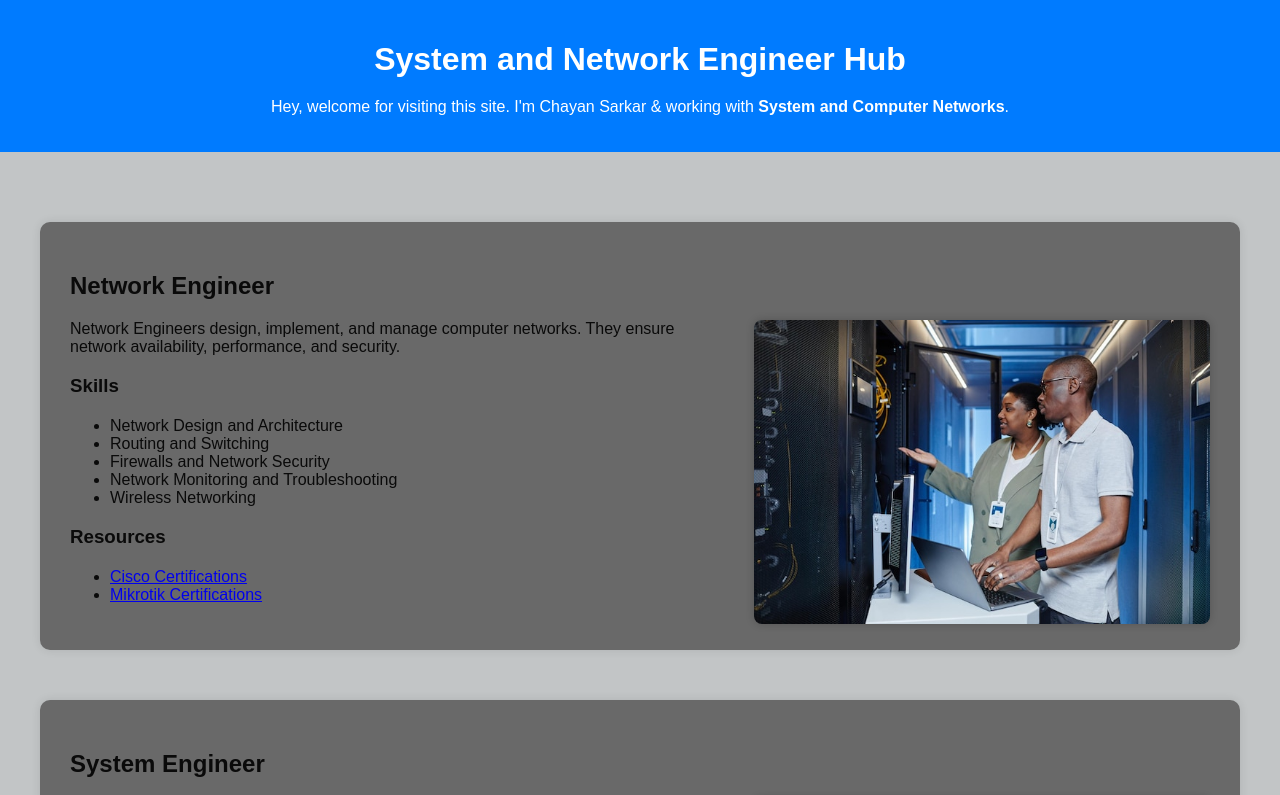
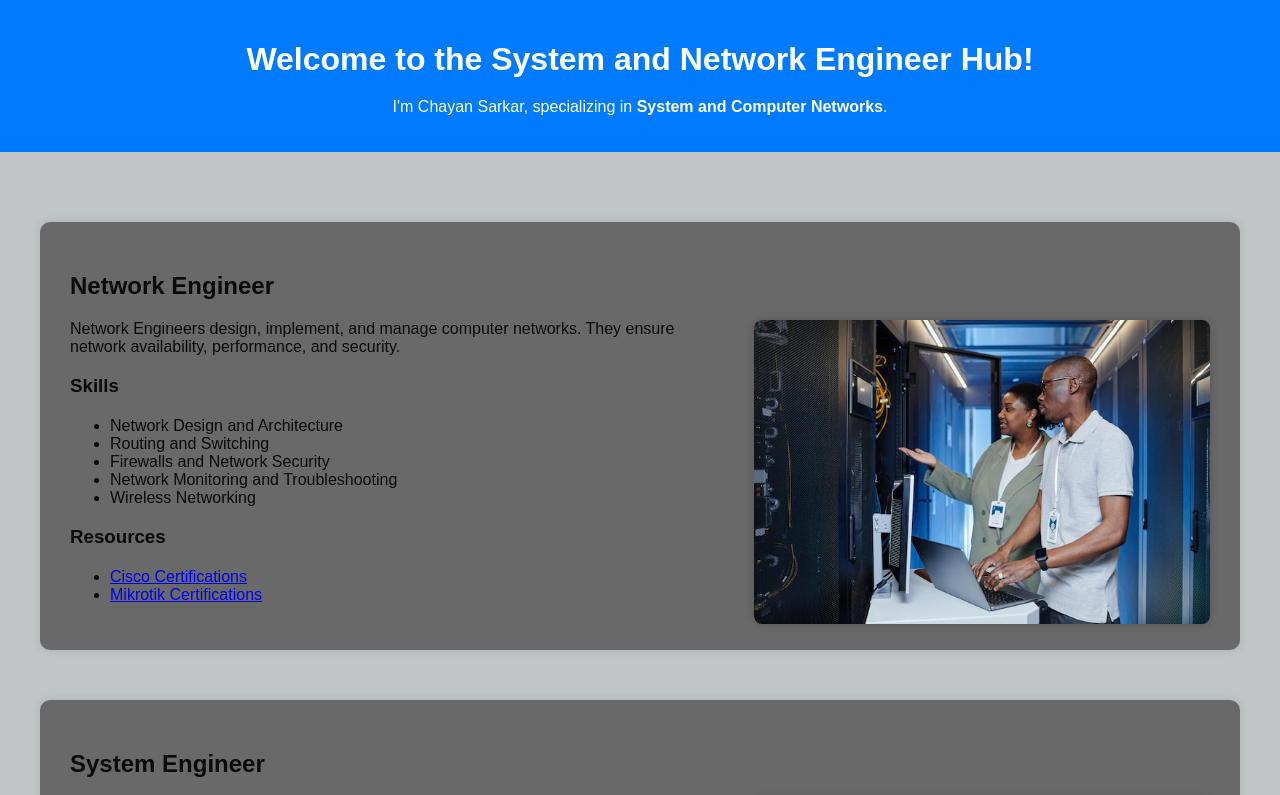
Before and after one commit to chayan-cse/myWebsite, a plain HTML site: page index.html in a window 1280 px wide. Shown: the top 795 px of the page. Drawn offline with Linux system fonts and the light colour scheme.

Commit message:
Update index.html
3/27/25

```diff
--- a/index.html
+++ b/index.html
@@ -61,8 +61,8 @@
 </head>
 <body>
     <header>
-        <h1>System and Network Engineer Hub</h1>
-        <p>Hey, welcome for visiting this site. I'm Chayan Sarkar & working with <b>System and Computer Networks</b>.</p>
+        <h1>Welcome to the System and Network Engineer Hub!</h1>
+        <p>I'm Chayan Sarkar, specializing in <b>System and Computer Networks</b>.</p>
     </header>
 
     <div class="container">
```
